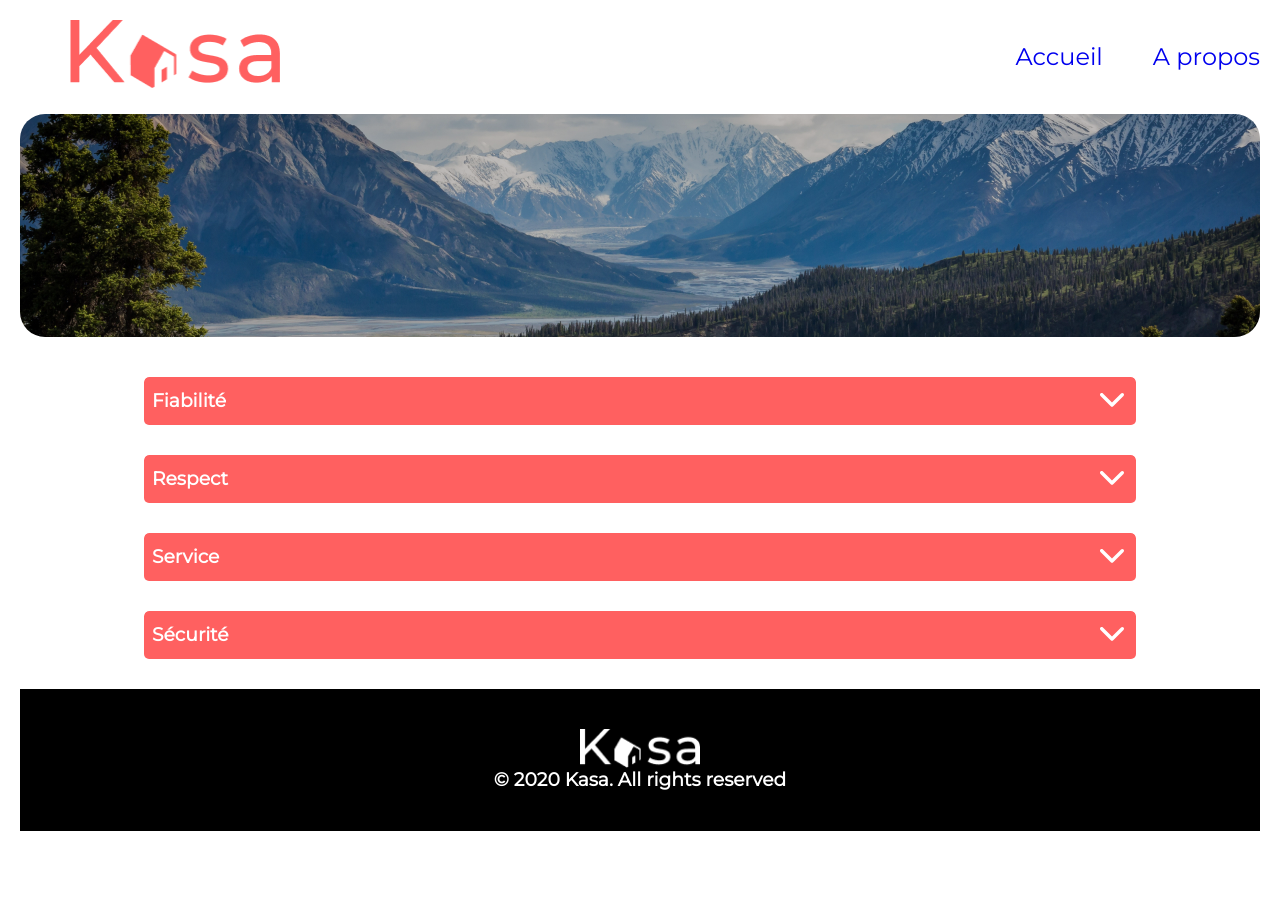
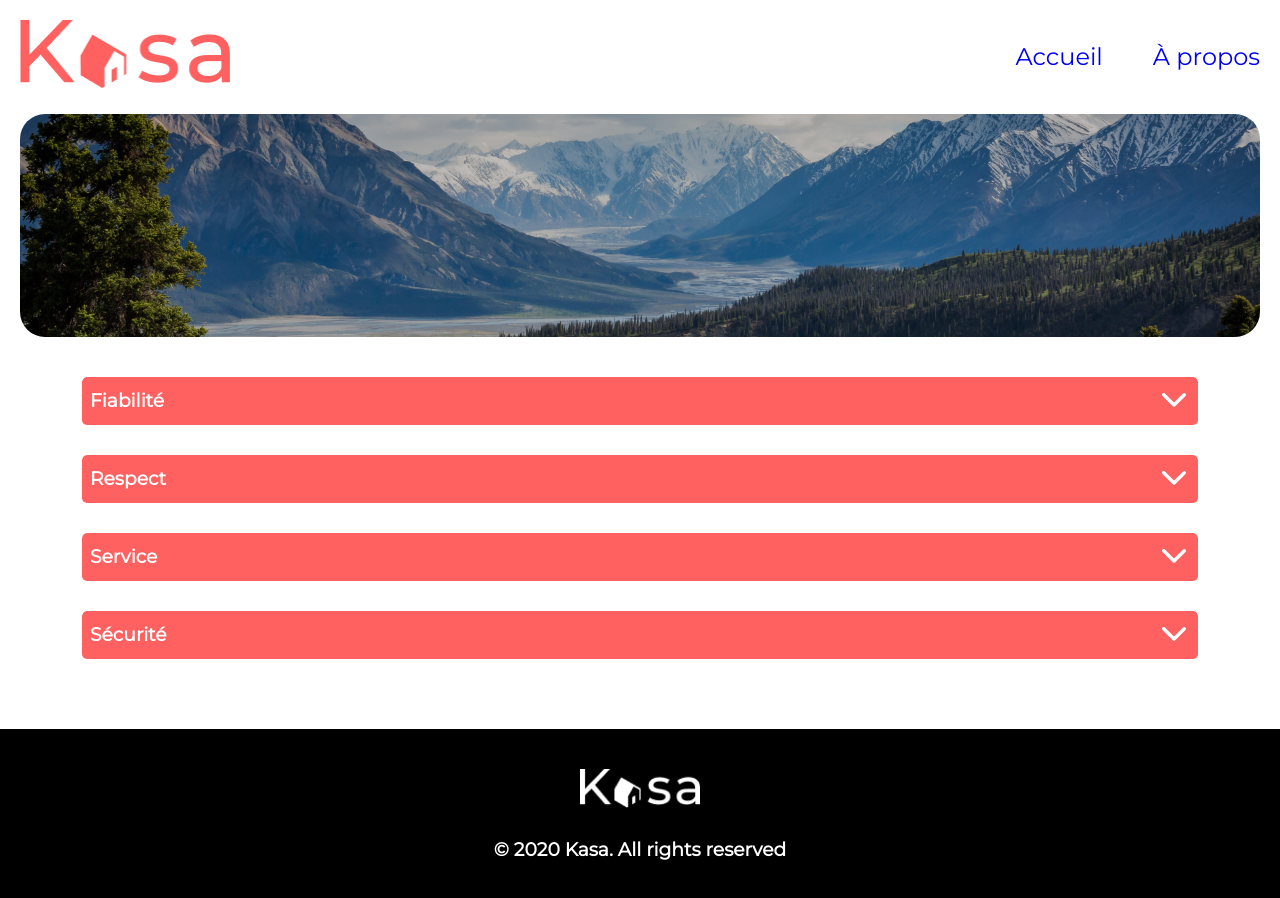
Before and after one commit to benjamincormier/kasa, a React (Create React App) app: page /about in a window 1280 px wide. Shown: the top 898 px of the page. Before the commit the page ends 831 px from the top, so only its background shows below. Built offline with nearby package versions, Linux system fonts and the light colour scheme.

Commit message:
404 page

```diff
--- a/src/components/collapse/collapse.component.jsx
+++ b/src/components/collapse/collapse.component.jsx
@@ -8,7 +8,7 @@ const Collapse = (props) => {
   const { title, details } = props;
   let detailsTxt = "";
 
-  console.log(typeof props.details);
+  // console.log(typeof props.details);
 
   if (typeof props.details === "object") {
     detailsTxt = details.join("\r\n");
--- a/src/components/footer/footer.styles.scss
+++ b/src/components/footer/footer.styles.scss
@@ -5,8 +5,11 @@
   color: #fff;
   align-items: center;
   padding: 40px;
+  margin-top: 40px;
+  max-width: 1440px;
 
   &__logo {
     width: 120px;
+    margin-bottom: 30px;
   }
 }
--- a/src/components/gallery-card/gallery-card.styles.scss
+++ b/src/components/gallery-card/gallery-card.styles.scss
@@ -1,11 +1,12 @@
 .gallery-card {
   position: relative;
-  border-radius: 10px;
+
   overflow: hidden;
 
   &__img {
     height: 340px;
     width: 340px;
+    border-radius: 10px;
     object-fit: cover;
   }
 
--- a/src/components/header/header.component.jsx
+++ b/src/components/header/header.component.jsx
@@ -6,7 +6,7 @@ import "./header.styles.scss";
 
 const Header = () => (
   <div className="header">
-    <Link to="/" className="header__link">
+    <Link to="/">
       <img src={logo} alt="Kasa" className="header__logo" />
     </Link>
     <nav className="header__links">
@@ -14,7 +14,7 @@ const Header = () => (
         Accueil
       </Link>
       <Link to="/about" className="header__link">
-        A propos
+        À propos
       </Link>
     </nav>
   </div>
--- a/src/components/header/header.styles.scss
+++ b/src/components/header/header.styles.scss
@@ -2,8 +2,10 @@
   display: flex;
   justify-content: space-between;
   align-items: center;
-  padding: 20px 0 20px 0px;
+  padding: 20px 0px 20px 0px;
   font-size: 24px;
+  max-width: 1240px;
+  margin: 0 auto;
 
   &__logo {
     width: 210px;
--- a/src/index.scss
+++ b/src/index.scss
@@ -8,7 +8,7 @@
 
 body {
   margin: 0 auto;
-  max-width: 1240px;
+  max-width: 1440px;
   /* font-family: -apple-system, BlinkMacSystemFont, 'Segoe UI', 'Roboto', 'Oxygen',
     'Ubuntu', 'Cantarell', 'Fira Sans', 'Droid Sans', 'Helvetica Neue',
     sans-serif; */
--- a/src/pages/about/about.styles.scss
+++ b/src/pages/about/about.styles.scss
@@ -1,4 +1,7 @@
 .about {
+  max-width: 1240px;
+  margin: 0 auto;
+
   &__banner {
     width: 100%;
     height: 223px;
@@ -20,6 +23,6 @@
     display: flex;
     flex-direction: column;
     margin: 0 auto;
-    width: 80%;
+    width: 90%;
   }
 }
--- a/src/pages/error/error.component.jsx
+++ b/src/pages/error/error.component.jsx
@@ -1,7 +1,16 @@
+import { Link } from "react-router-dom";
+
+import error404 from "../../assets/404.svg";
+
+import "./error.styles.scss";
+
 const Error = () => (
-  <div>
-    <h1>404</h1>
+  <div className="error">
+    <img src={error404} alt="404" />
     <h2>Oups! La page que vous demandez n'existe pas.</h2>
+    <Link to="/" className="error__link">
+      Retourner sur la page d'accueil
+    </Link>
   </div>
 );
 
--- /dev/null
+++ b/src/pages/error/error.styles.scss
@@ -0,0 +1,24 @@
+.error {
+  display: flex;
+  flex-direction: column;
+  align-items: center;
+
+  & > img {
+    margin-bottom: 120px;
+    margin-top: 120px;
+  }
+
+  & > h2 {
+    font-size: 36px;
+    margin-bottom: 120px;
+  }
+
+  &__link {
+    color: currentColor;
+    font-size: 18px;
+    margin-bottom: 120px;
+    /*     &:active,
+    &:visited {
+    } */
+  }
+}
--- a/src/pages/homepage/homepage.component.jsx
+++ b/src/pages/homepage/homepage.component.jsx
@@ -1,4 +1,6 @@
 import { useState, useEffect } from "react";
+
+import "./homepage.styles.scss";
 
 import logements from "../../assets/logements.json";
 
--- a/src/pages/homepage/homepage.styles.scss
+++ b/src/pages/homepage/homepage.styles.scss
@@ -0,0 +1,4 @@
+.homepage {
+  max-width: 1240px;
+  margin: 0 auto;
+}
```
Also changed, not shown: src/assets/404.svg (added).
